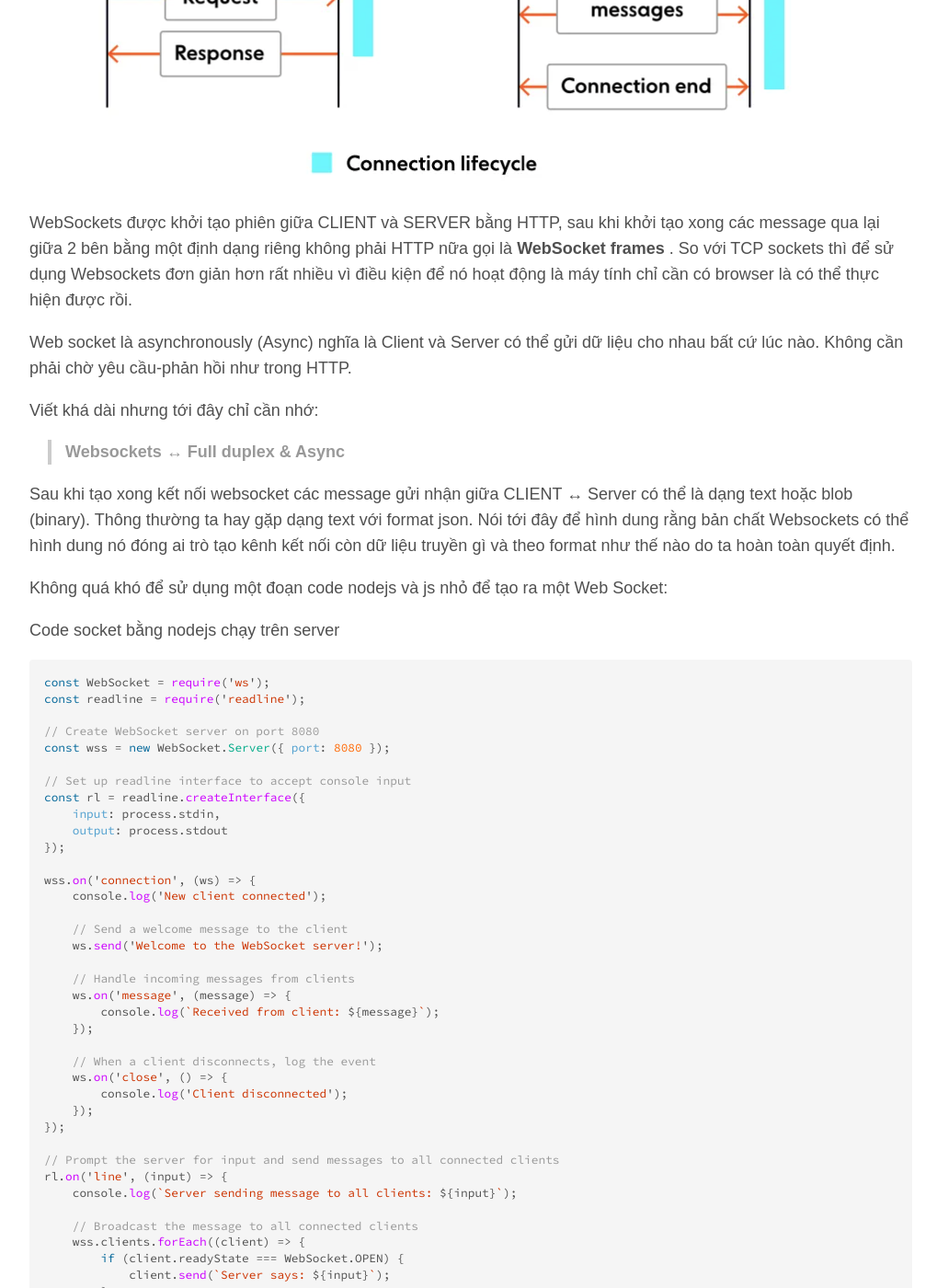
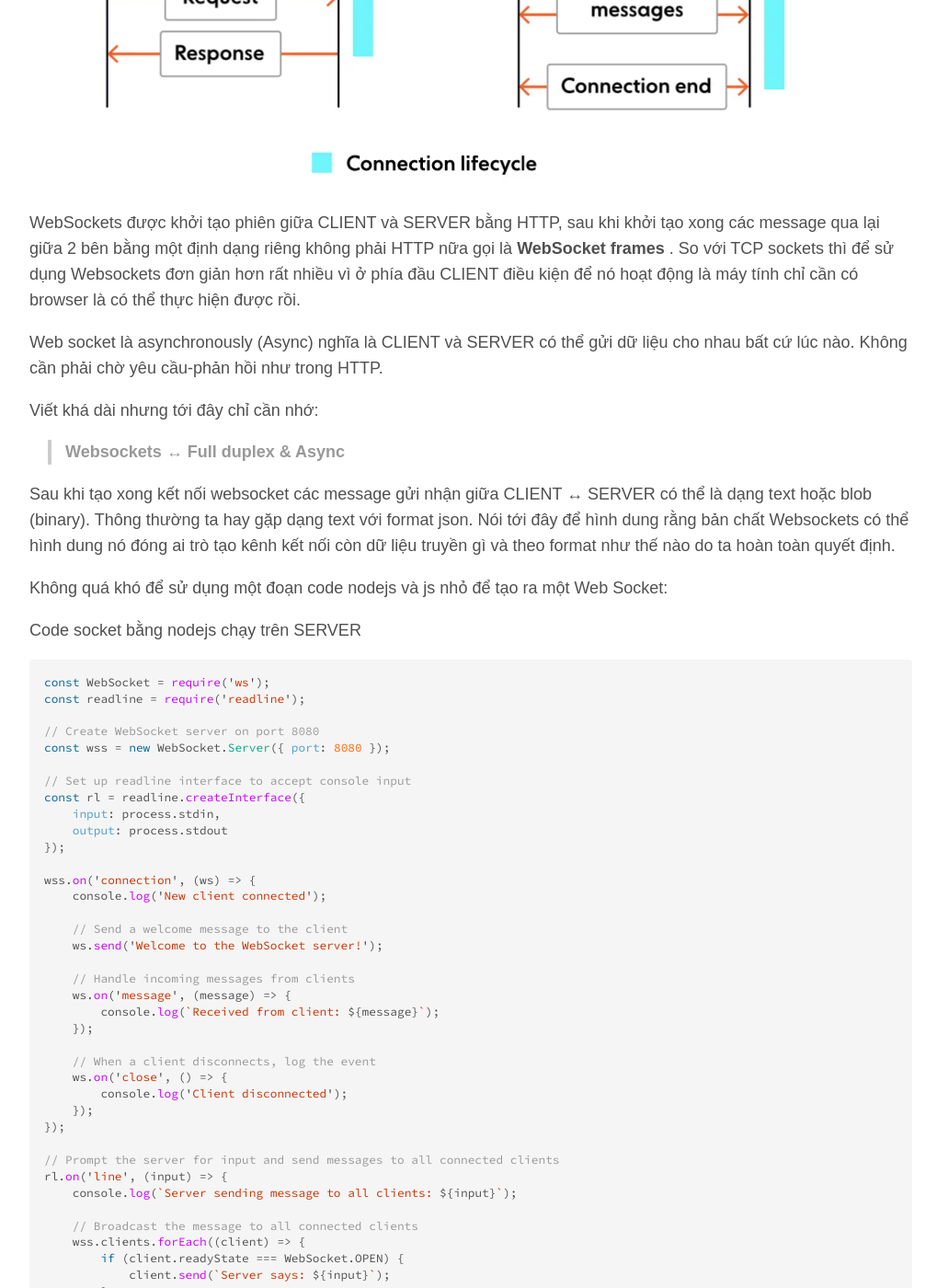
Before and after one commit to vietcf/vietchoi, a Jekyll site: the page built from _posts/2024-11-28-ghi-chu-ve-websockets.md, in a window 1280 px wide and 1400 px high, scrolled down 1447 px. Shown: the whole window at 92% size, without its empty margins (128-1147 px from the left). Built offline with Jekyll 4.4.1, drawn with Linux system fonts in a browser that asks for light colours; some web fonts are replaced; some of the changed text lies outside the part shown.

Commit message:
Websocket v1

````diff
--- a/_posts/2024-11-28-ghi-chu-ve-websockets.md
+++ b/_posts/2024-11-28-ghi-chu-ve-websockets.md
@@ -8,7 +8,7 @@
 
 # Giới thiệu về Web Socket
 
-HTTP là giao thức 1 chiều (Haft duplex) client gửi request và server nhận  rồi phản hồi lại response luôn. Trong HTTP có thể nhiều request → response cùng nằm trong một TCP connection tuy nhiên dù thế nào thì server vẫn không thể chủ động liên hệ để gửi (send) dữ liệu với client được,  nó chỉ nằm đó nghe ngóng đợi client send request sau đó nó mới có thể phản hồi lại mà thôi. Nói chung khá là “bị động”.
+HTTP là giao thức 1 chiều (Haft duplex) client gửi request và server nhận  rồi phản hồi lại response luôn. Trong HTTP có thể nhiều request <-> response cùng nằm trong một TCP connection tuy nhiên dù thế nào thì server vẫn không thể chủ động liên hệ để gửi (send) dữ liệu với client được,  nó chỉ nằm đó nghe ngóng đợi client send request sau đó nó mới có thể phản hồi lại mà thôi. Nói chung khá là “bị động”.
 
 Trong thực tế nhu cầu giao tiếp hai chiều vẫn luôn thực sự cần thiết trong nhiều tình huống. Ví dụ: Trong các ứng dụng chat khi người dùng chat lên cửa sổ sẽ là chiều từ CLIENT gửi lên SERVER, ngược lại mỗi khi có tin nhắn mới gửi tới cho người dùng thì SERVER thực sự cần nhu cầu “chủ động” gửi lại tin nhắn đó cho CLIENT.
 
@@ -16,20 +16,20 @@
 
 ![image.png]({{site.url}}/assets/img/2024/11/28/image.png)
 
-WebSockets được khởi tạo phiên giữa CLIENT và SERVER bằng HTTP, sau khi khởi tạo xong các message qua lại giữa 2 bên bằng một định dạng riêng không phải HTTP nữa gọi là **WebSocket frames** .  So với TCP sockets thì để sử dụng Websockets đơn giản hơn rất nhiều vì điều kiện để nó hoạt động là máy tính chỉ cần có browser là có thể thực hiện được rồi.
+WebSockets được khởi tạo phiên giữa CLIENT và SERVER bằng HTTP, sau khi khởi tạo xong các message qua lại giữa 2 bên bằng một định dạng riêng không phải HTTP nữa gọi là **WebSocket frames** .  So với TCP sockets thì để sử dụng Websockets đơn giản hơn rất nhiều vì ở phía đầu CLIENT điều kiện để nó hoạt động là máy tính chỉ cần có browser là có thể thực hiện được rồi.
 
-Web socket là asynchronously (Async) nghĩa là Client và Server có thể gửi dữ liệu cho nhau bất cứ lúc nào. Không cần phải chờ yêu cầu-phản hồi như trong HTTP.
+Web socket là asynchronously (Async) nghĩa là CLIENT và SERVER có thể gửi dữ liệu cho nhau bất cứ lúc nào. Không cần phải chờ yêu cầu-phản hồi như trong HTTP.
 
 Viết khá dài nhưng tới đây chỉ cần nhớ:
 
 > **Websockets ↔ Full duplex & Async**
 >
 
-Sau khi tạo xong kết nối websocket các message gửi nhận giữa CLIENT ↔ Server có thể là dạng text hoặc blob (binary). Thông thường ta hay gặp dạng text với format json. Nói tới đây để hình dung rằng bản chất Websockets có thể hình dung nó đóng ai trò tạo kênh kết nối còn dữ liệu truyền gì và theo format như thế nào do ta hoàn toàn quyết định.
+Sau khi tạo xong kết nối websocket các message gửi nhận giữa CLIENT ↔ SERVER có thể là dạng text hoặc blob (binary). Thông thường ta hay gặp dạng text với format json. Nói tới đây để hình dung rằng bản chất Websockets có thể hình dung nó đóng ai trò tạo kênh kết nối còn dữ liệu truyền gì và theo format như thế nào do ta hoàn toàn quyết định.
 
 Không quá khó để sử dụng một đoạn code nodejs và js nhỏ để tạo ra một Web Socket:
 
-Code socket bằng nodejs chạy trên server
+Code socket bằng nodejs chạy trên SERVER
 
 
 
@@ -80,7 +80,7 @@
 
 ```
 
-Code Client Socket bằng js chạy trên browser
+Code CLIENT Socket bằng js chạy trên browser
 
 ```jsx
 <!DOCTYPE html>
````
